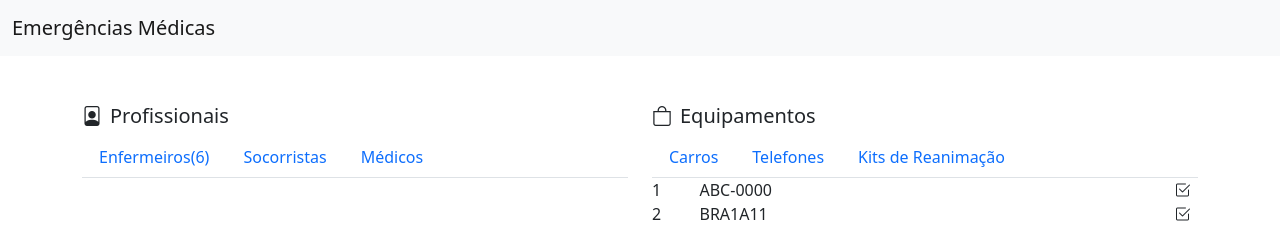
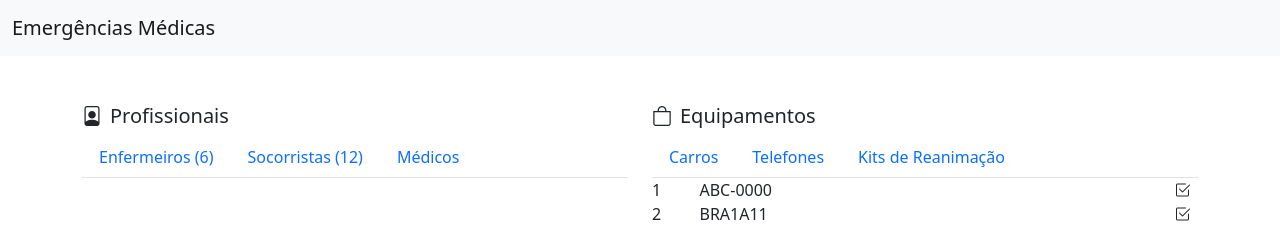
Before and after one commit to SamuelPereiraBrandao/EmergenciaMDC, a Vue app: page /equipamentos/carros in a window 1280 px wide. Shown: the top 228 px of the page. Built offline with nearby package versions, Linux system fonts and the light colour scheme; some icons are missing.

Commit message:
add filtro

```diff
--- a/src/components/ListaItens.vue
+++ b/src/components/ListaItens.vue
@@ -1,15 +1,18 @@
 <template>
     <div>
         <div v-if="tipo == 'socorristas'">
-            {{turno}}
             <select name="Turno" id="" class="form-control form-control-sm" v-model="turno">
                 <option value="">Todos</option>
-                <option value="manhã">Manhã</option>
-                <option value="tarde">Tarde</option>
-                <option value="noite">Noite</option>
+                <option value="Manhã">Manhã</option>
+                <option value="Tarde">Tarde</option>
+                <option value="Noite">Noite</option>
             </select>
         </div>
         <item v-for="(item, indice) in itens" :key="indice" :dados="item"/>
+        <div v-if="tipo == 'socorristas'">
+            Total: {{$store.getters.totalSocorristasPorTurno(turno)}}
+
+        </div>
     </div>
 </template>
 
--- a/src/components/Profissionais.vue
+++ b/src/components/Profissionais.vue
@@ -5,10 +5,10 @@
                 <h5><i class="bi-file-person me-2"></i>Profissionais</h5>
                 <ul class="nav nav-tabs">
                 <li class="nav-item">
-                    <router-link class="nav-link" :to="{ name: 'profissionais', params: { tipo: 'enfermeiros' } }">Enfermeiros({{$store.getters.totalEnfermeiros}})</router-link>
+                    <router-link class="nav-link" :to="{ name: 'profissionais', params: { tipo: 'enfermeiros' } }">Enfermeiros ({{$store.getters.totalEnfermeiros}})</router-link>
                 </li>
                 <li class="nav-item">
-                    <router-link class="nav-link" :to="{ name: 'profissionais', params: { tipo: 'socorristas' } }">Socorristas</router-link>
+                    <router-link class="nav-link" :to="{ name: 'profissionais', params: { tipo: 'socorristas' } }">Socorristas ({{$store.getters.totalSocorristas}})</router-link>
                 </li>
                 <li class="nav-item">
                     <router-link class="nav-link" :to="{ name: 'profissionais', params: { tipo: 'medicos' } }">Médicos</router-link>
--- a/src/store.js
+++ b/src/store.js
@@ -12,21 +12,29 @@ export default new Vuex.Store({
             kitDeReanimacao: 'Kit 0001'
         },
         enfermeiros: [
-            { id: 1, nome: 'João', escala: '12x36'},
+            { id: 1, nome: 'Samuel Enfermeiro', escala: '12x36'},
             { id: 2, nome: 'Maria', escala: '12x36'},
             { id: 3, nome: 'Ana', escala: '24x48'},
             { id: 4, nome: 'José', escala: '24x48'},
-            { id: 5, nome: 'Samuel', escala: '24x48'},
+            { id: 5, nome: 'Samara', escala: '24x48'},
             { id: 6, nome: 'Marcos', escala: '12x36'}
         ],
         socorristas: [
-            { id: 1, nome: 'Marcos', turno: 'manhã'},
-            { id: 2, nome: 'Felipe', turno: 'tarde'},
-            { id: 3, nome: 'Cláudia', turno: 'tarde'},
-            { id: 4, nome: 'Michele', turno: 'noite'}
+            { id: 1, nome: 'Samuel Socorrista', turno: 'Manhã'},
+            { id: 2, nome: 'Felipe', turno: 'Tarde'},
+            { id: 3, nome: 'Cláudia', turno: 'Tarde'},
+            { id: 4, nome: 'Michele', turno: 'Noite'},
+            { id: 5, nome: 'Marcos', turno: 'Noite'},
+            { id: 6, nome: 'Jose', turno: 'Manhã'},
+            { id: 7, nome: 'Amanda', turno: 'Noite'},
+            { id: 8, nome: 'Roberta', turno: 'Manhã'},
+            { id: 9, nome: 'Marcela', turno: 'Manhã'},
+            { id: 10, nome: 'Jorge', turno: 'Tarde'},
+            { id: 11, nome: 'Thel', turno: 'Tarde'},
+            { id: 12, nome: 'Udelsom', turno: 'Tarde'},
         ],
         medicos: [
-            { id: 1, nome: 'André', escala: '12x36'},
+            { id: 1, nome: 'Samuel Medico', escala: '12x36'},
             { id: 2, nome: 'Roberta', escala: '12x36'},
             { id: 3, nome: 'Carlos', escala: '24x48'},
             { id: 4, nome: 'Juliana', escala: '24x48'}
@@ -57,13 +65,15 @@ export default new Vuex.Store({
             return state.enfermeiros.length
         },
         socorristasPorTurno(state){ //closure
-            return (turno) => {
-                if(!turno){
-                    return state.socorristas
+            return turno => !turno ? state.socorristas : state.socorristas.filter( s=> s.turno === turno)
 
-                }
-                return state.socorristas.filter( s=> s.turno === turno)
-            }
+        },
+        totalSocorristas: state => state.socorristas.length,
+        totalSocorristasPorTurno: (state, getters) => {
+
+            return turno => getters.socorristasPorTurno(turno).length
+
+
         }
     }
 })
```
